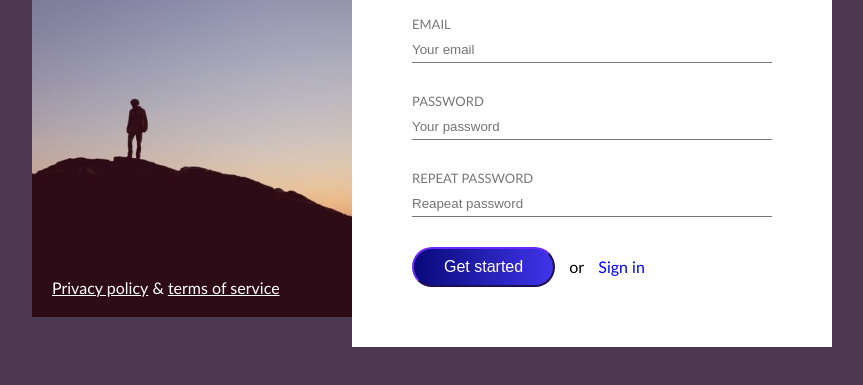
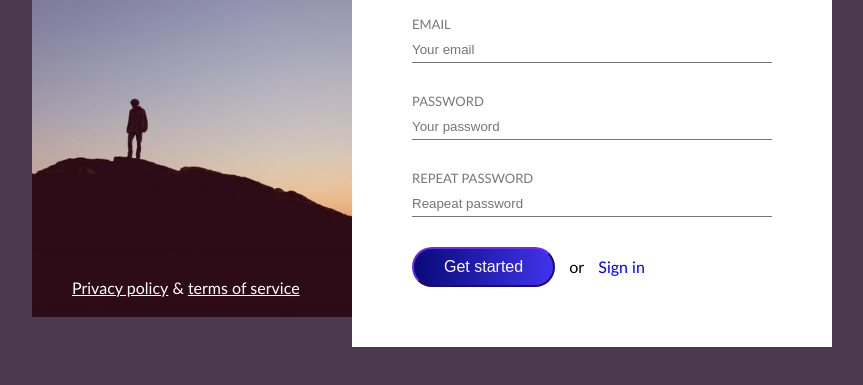
Before and after one commit to PauliusRa1987/5-background-image-and-form, a website: page index.html in a window 1280 px wide. Shown: the part 221-606 px from the top of the page, without its empty margins (208-1071 px from the left). Drawn offline with Linux system fonts and the light colour scheme.

Commit message:
main with bottom margin

```diff
--- a/css/main.css
+++ b/css/main.css
@@ -30,7 +30,9 @@
 .bottom-links {
     position: absolute;
     bottom: 20px;
-    left: 20px;
+    left: 40px;
+    right: 40px;
+
 
 }
 .bottom-links > .link {
```
